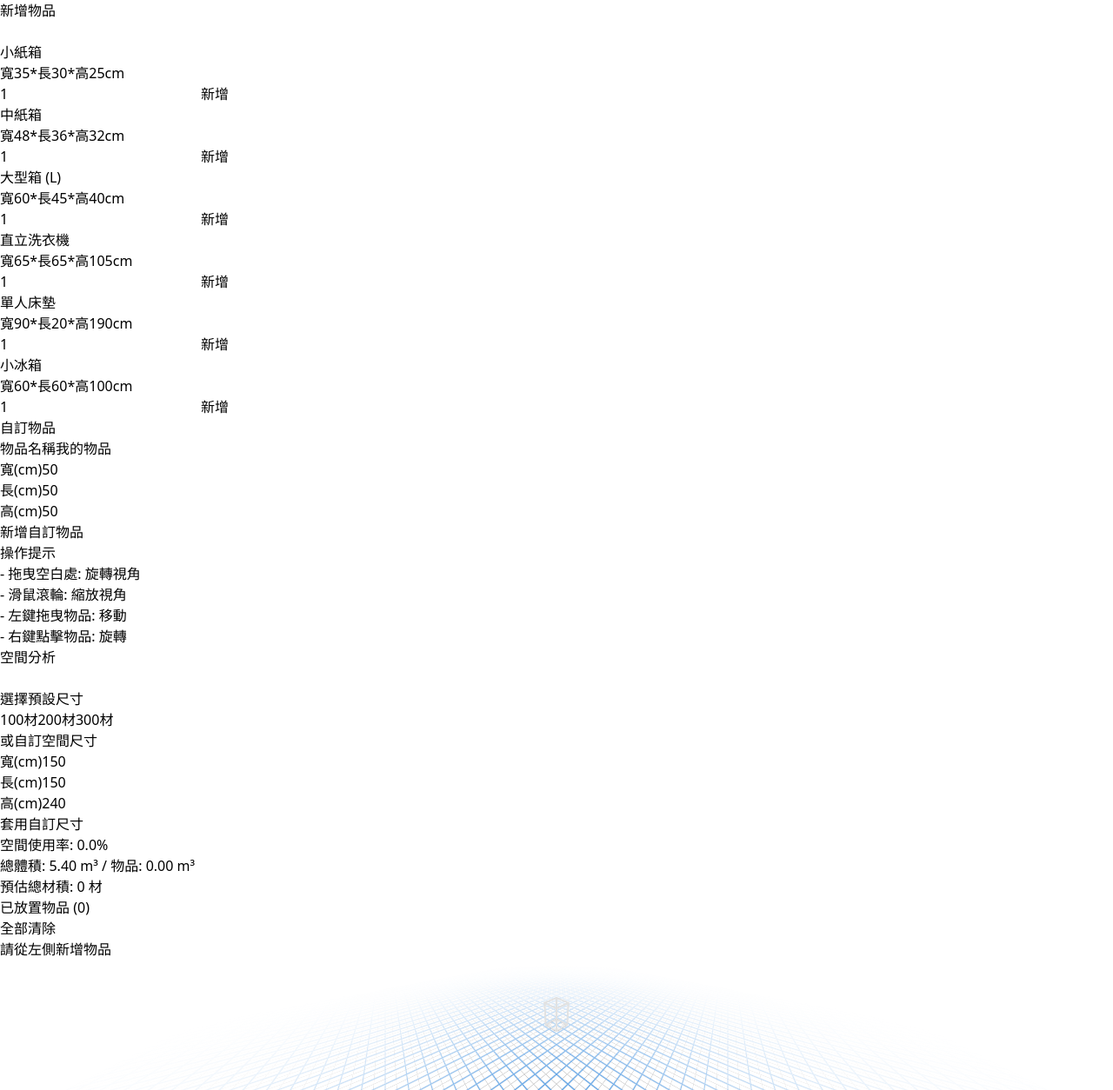
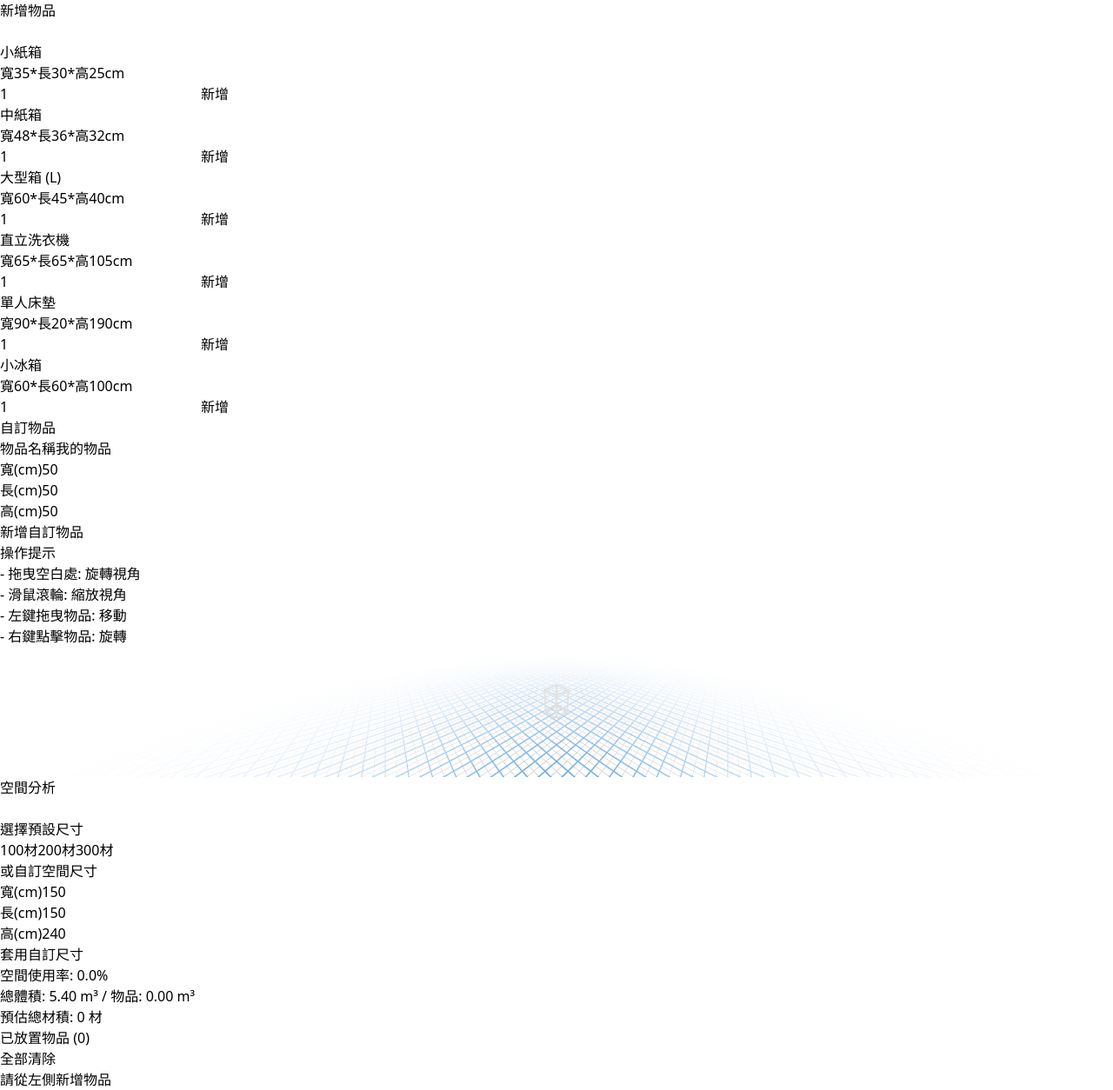
Before and after one commit to redbay612/3D-maker, a React (Vite) app: page / in a window 1280 px wide. Shown: the whole page at 87% size. Built offline with nearby package versions, Linux system fonts and the light colour scheme.

Commit message:
修正：採用絕對定位實現三欄式佈局

```diff
--- a/src/App.jsx
+++ b/src/App.jsx
@@ -1,16 +1,34 @@
+// /src/App.jsx (最終佈局修正版)
+
 import Scene from './components/Scene';
 import ControlPanel from './components/ControlPanel';
 import InfoPanel from './components/InfoPanel';
 
 function App() {
   return (
-    <div className="w-screen h-screen bg-gray-900 relative">
-      <ControlPanel />
-      <InfoPanel />
-      <div className="w-full h-full">
+    // 使用一個 flexbox 容器來安排整體佈局
+    <div className="w-screen h-screen bg-gray-900 flex justify-between items-start p-4 gap-4 relative">
+
+      {/* 左側面板 */}
+      {/* z-10 確保它在 3D 場景之上 */}
+      <div className="z-10">
+        <ControlPanel />
+      </div>
+
+      {/* 中間的 3D 場景 */}
+      {/* 讓它佔滿剩餘的空間，並使用絕對定位填滿整個背景 */}
+      <div className="absolute inset-0 w-full h-full">
         <Scene />
       </div>
+
+      {/* 右側面板 */}
+      {/* z-10 確保它也在 3D 場景之上 */}
+      <div className="z-10">
+        <InfoPanel />
+      </div>
+
     </div>
-  );
+  )
 }
+
 export default App;
```
Also changed, not shown: 3 other files (tests, documents, lock files or other folders).
